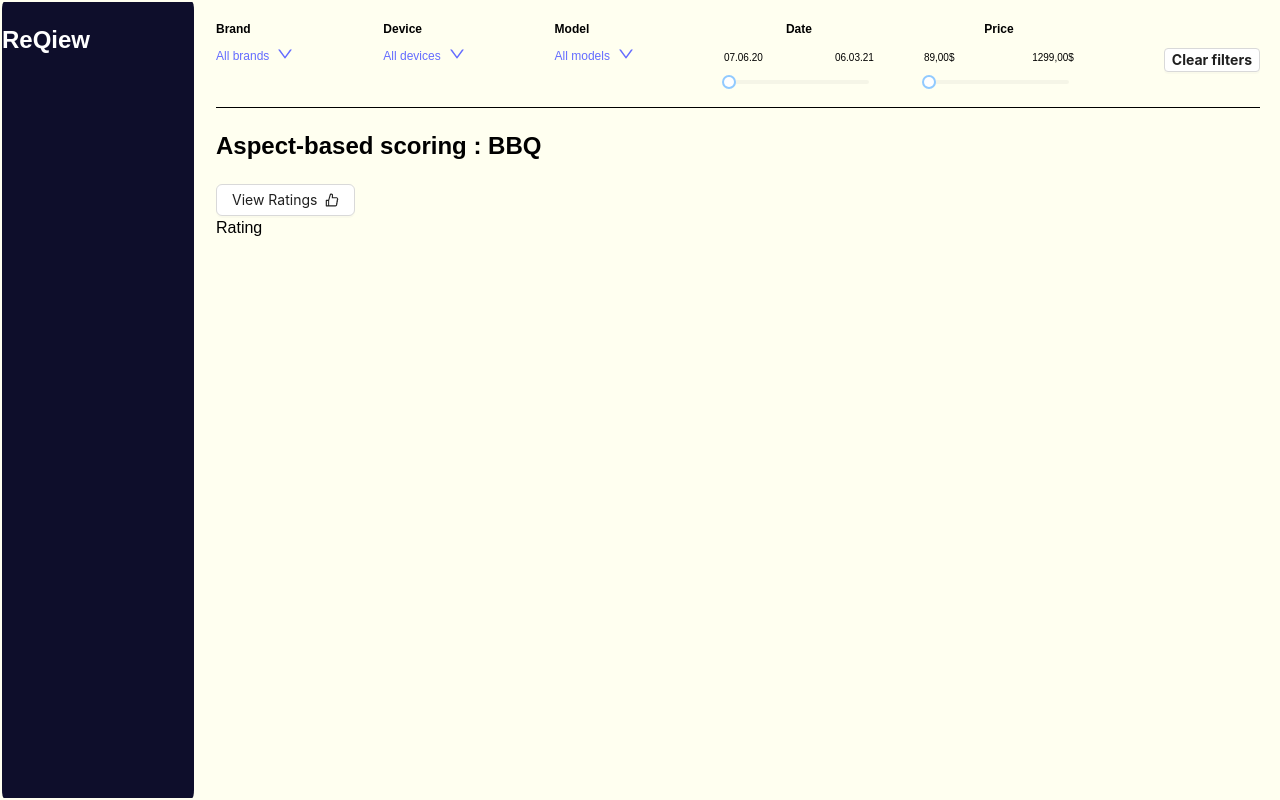
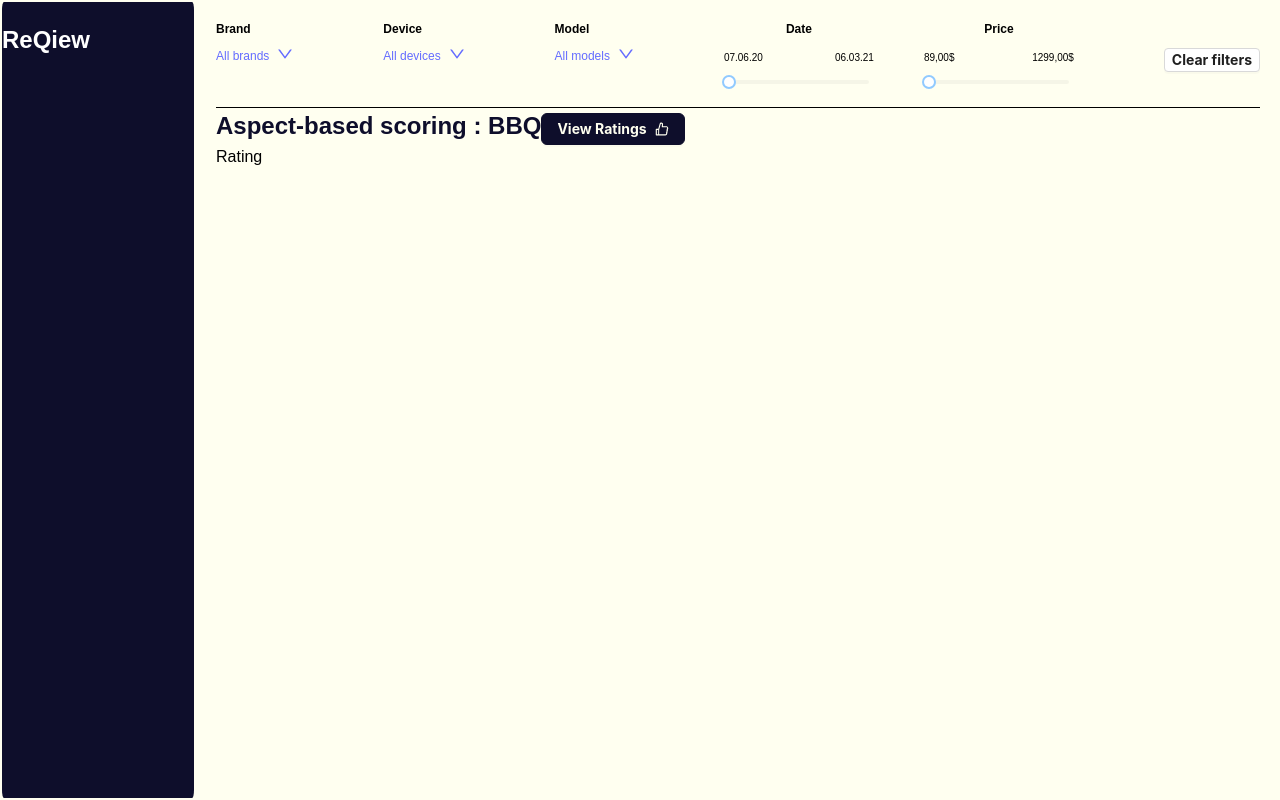
Before and after one commit to jdlms/dashboard, a React (Vite) app: page / in a window 1280 px wide. Built offline with nearby package versions, Linux system fonts and the light colour scheme.

Commit message:
aspectButton

```diff
--- a/src/components/AspectButton.tsx
+++ b/src/components/AspectButton.tsx
@@ -7,12 +7,28 @@ export function AspectButton({ displayReviews, setDisplayReviews }) {
   return (
     <Space>
       {!displayReviews ? (
-        <Button onClick={handleClick}>
+        <Button
+          style={{
+            backgroundColor: "#0e0e2b",
+            color: "#fffff0",
+            borderColor: "#0e0e2b",
+            fontWeight: "bold",
+          }}
+          onClick={handleClick}
+        >
           View Ratings
           <LikeOutlined />
         </Button>
       ) : (
-        <Button onClick={handleClick}>
+        <Button
+          style={{
+            backgroundColor: "#0e0e2b",
+            color: "#fffff0",
+            borderColor: "#0e0e2b",
+            fontWeight: "bold",
+          }}
+          onClick={handleClick}
+        >
           View Reviews
           <BarChartOutlined />
         </Button>
--- a/src/pages/AspectScores.tsx
+++ b/src/pages/AspectScores.tsx
@@ -10,7 +10,7 @@ export function AspectScores() {
   return (
     <div>
       <Filter />
-      <h2>Aspect-based scoring : BBQ</h2>
+      <h2 style={{ color: "#0e0e2b", display: "inline" }}>Aspect-based scoring : BBQ</h2>
       <AspectButton displayReviews={displayReviews} setDisplayReviews={setDisplayReviews} />
       {!displayReviews ? <Rating /> : <Reviews />}
     </div>
```
